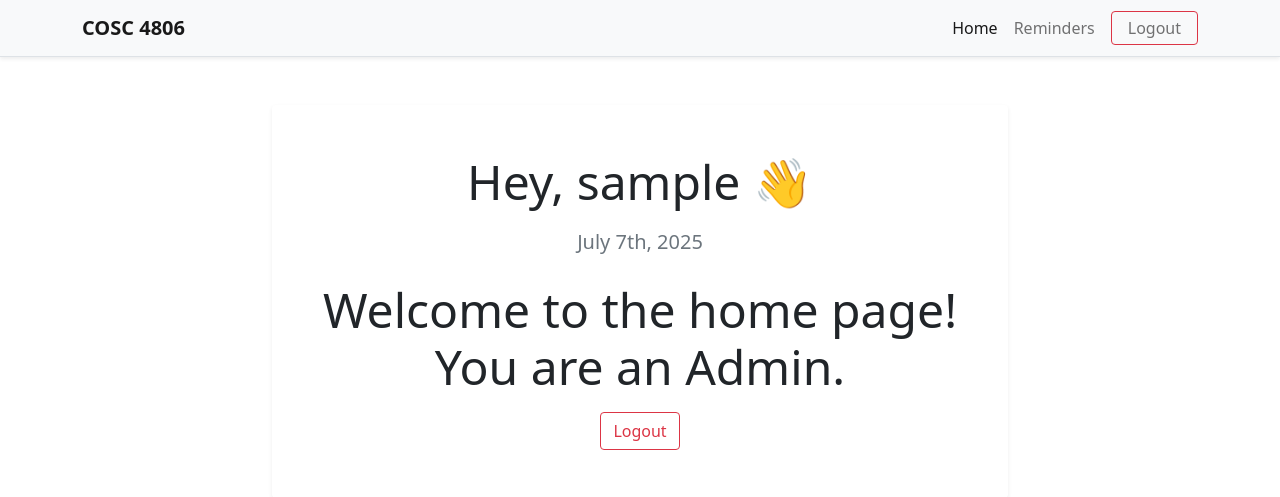
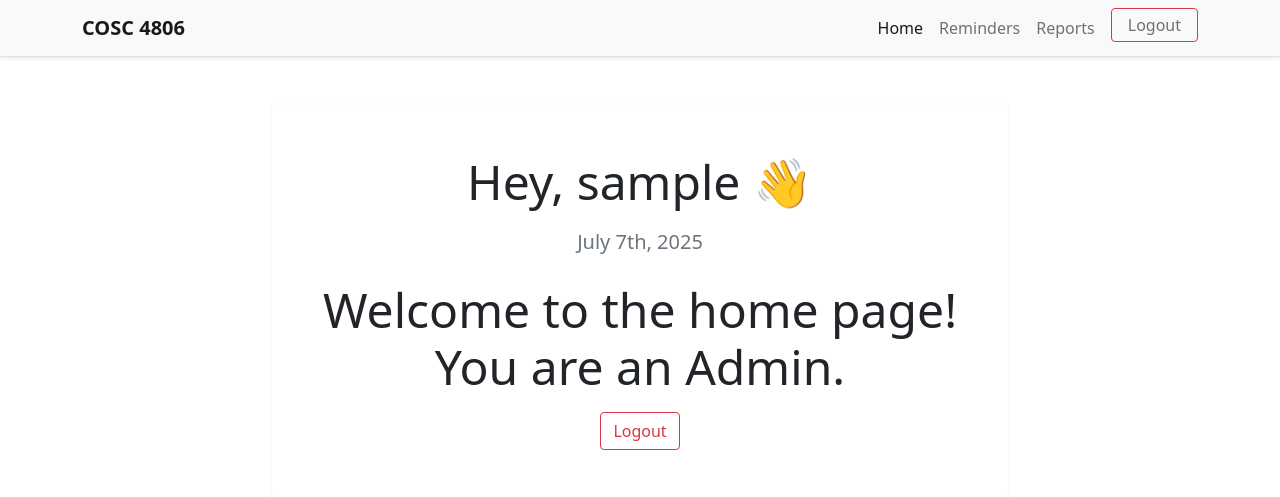
Before and after one commit to Harsh-Tuwar/cosc-4806-5, a PHP site: page /home in a window 1280 px wide. Shown: the top 497 px of the page. Run offline with PHP 8.4, Linux system fonts and the light colour scheme; the visitor is signed in with stand-in values (Sample User, id 1); tables that the repository leaves empty or names only in its code hold one stand-in row (values such as "Sample post"); data that the repository does not hold is empty.

Commit message:
updated header to include the Reports page for admin user only

```diff
--- a/app/views/templates/header.php
+++ b/app/views/templates/header.php
@@ -54,6 +54,11 @@ if (!isset($_SESSION['auth'])) {
           <li class="nav-item">
             <a class="nav-link<?= str_contains($_SERVER['REQUEST_URI'], 'reminders') ? ' active' : '' ?>" href="/reminders">Reminders</a>
           </li>
+          <?php if (isset($_SESSION['admin'])): ?>
+            <li class="nav-item">
+              <a class="nav-link<?= $_SERVER['REQUEST_URI'] === '/reports' ? ' active' : '' ?>" href="/reports">Reports</a>
+            </li
+          <?php endif; ?>
         </ul>
 
         <ul class="navbar-nav">
```
